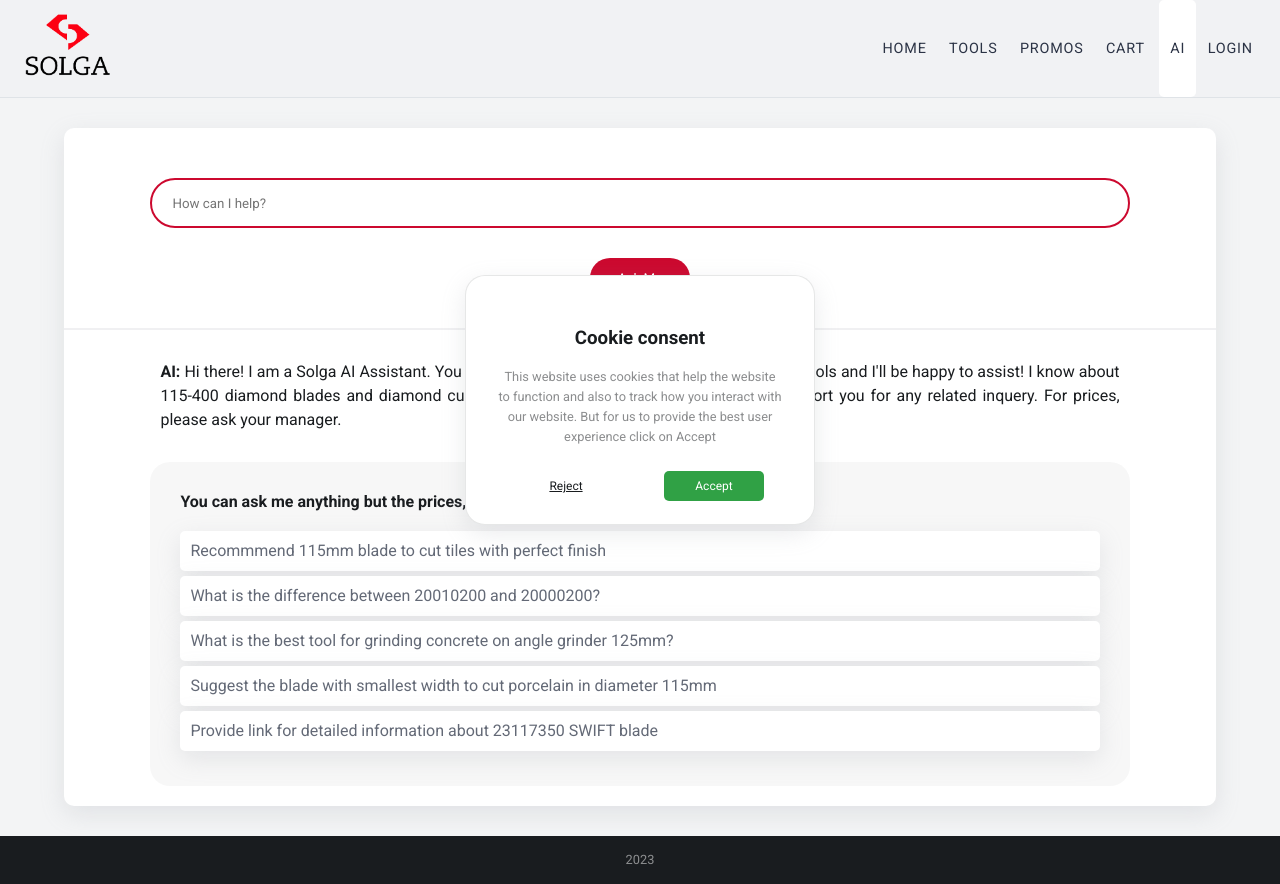
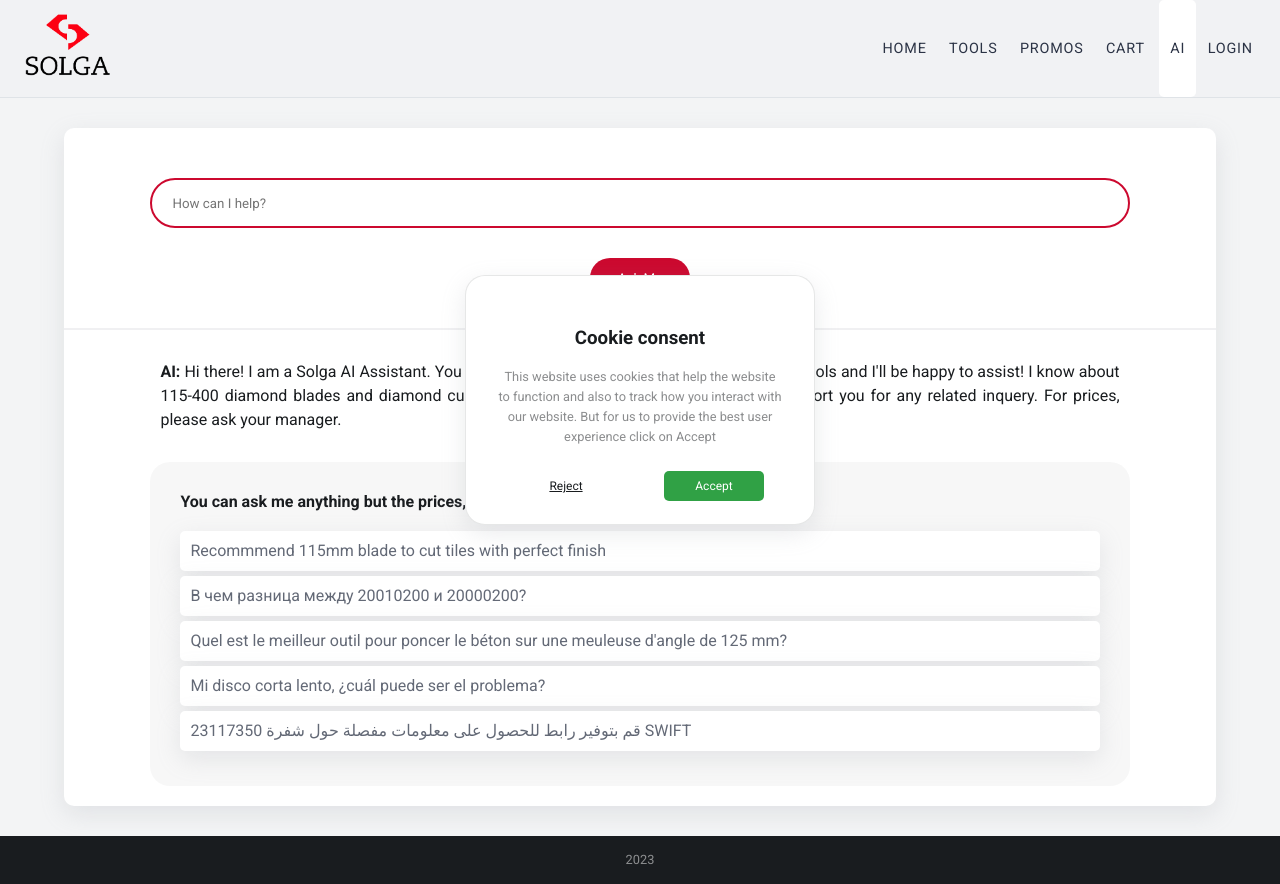
Before and after one commit to dmoiseev22/PartnerHub, a React (Vite) app: page /ai in a window 1280 px wide. Built offline with nearby package versions, Linux system fonts and the light colour scheme; no server answers; the database is empty.

Commit message:
minor updates

```diff
--- a/src/components/assistant/AI.jsx
+++ b/src/components/assistant/AI.jsx
@@ -18,10 +18,10 @@ export default function AI () {
         <h4>You can ask me anything but the prices, for example:</h4>
         <ol>
           <div onClick={handleClick}><li >Recommmend 115mm blade to cut tiles with perfect finish</li></div>
-          <div onClick={handleClick}><li>What is the difference between 20010200 and 20000200?</li></div>
-          <div onClick={handleClick}><li>What is the best tool for grinding concrete on angle grinder 125mm?</li></div>
-          <div onClick={handleClick}><li>Suggest the blade with smallest width to cut porcelain in diameter 115mm</li></div>
-          <div onClick={handleClick}><li>Provide link for detailed information about 23117350 SWIFT blade</li></div>
+          <div onClick={handleClick}><li>В чем разница между 20010200 и 20000200?</li></div>
+          <div onClick={handleClick}><li>Quel est le meilleur outil pour poncer le béton sur une meuleuse d'angle de 125 mm?</li></div>
+          <div onClick={handleClick}><li>Мi disco corta lento, ¿cuál puede ser el problema?</li></div>
+          <div onClick={handleClick}><li>قم بتوفير رابط للحصول على معلومات مفصلة حول شفرة 23117350 SWIFT</li></div>
         </ol>
       </div>
     )
@@ -108,7 +108,7 @@ export default function AI () {
                 content: `Context: ${text} Question: ${query}`
                 }
             ],
-            temperature: 0.65,
+            temperature: 0.3,
             frequency_penalty: 0.5,
         });
         console.log("usage: ", usage)
@@ -122,6 +122,7 @@ export default function AI () {
       setCompletion(convertLinksToAnchors(choices[0].message.content));
     }
 
+    console.log("chatHistory: ", chatHistory)
 
     return (
         <div className="assistant-container">
```
